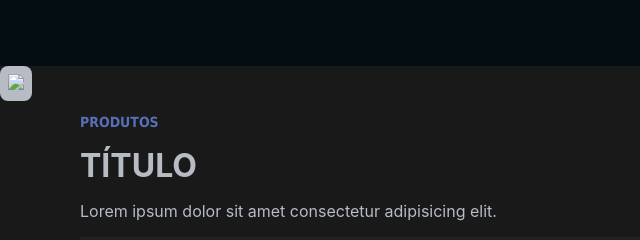
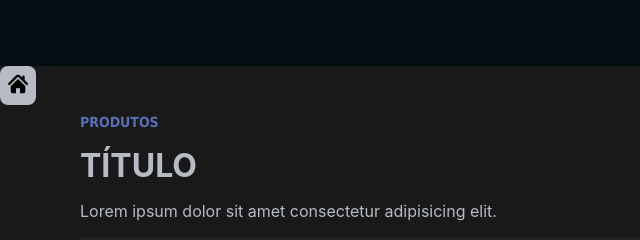
Before and after one commit to CristianaSantiago/seu-site, a plain HTML site: page index.html in a window 1280 px wide. Shown: the part 508-748 px from the top of the page, 0-640 px from the left. Drawn offline with Linux system fonts and the light colour scheme; the site is published under a folder, as on GitHub Pages, so addresses that start at the root find nothing.

Commit message:
Update index.html

```diff
--- a/index.html
+++ b/index.html
@@ -53,7 +53,7 @@
     </div>
     <section class="botao-container">
       <button type="button">
-        <a href="#home"><img src="/assets/silhueta-de-icone-de-casa.png" width="20px"></a>
+        <a href="#home"><img src="assets/silhueta-de-icone-de-casa.png" width="20px"></a>
       </button>
     </section>
     <section class="bloco" id="produtos">
```
